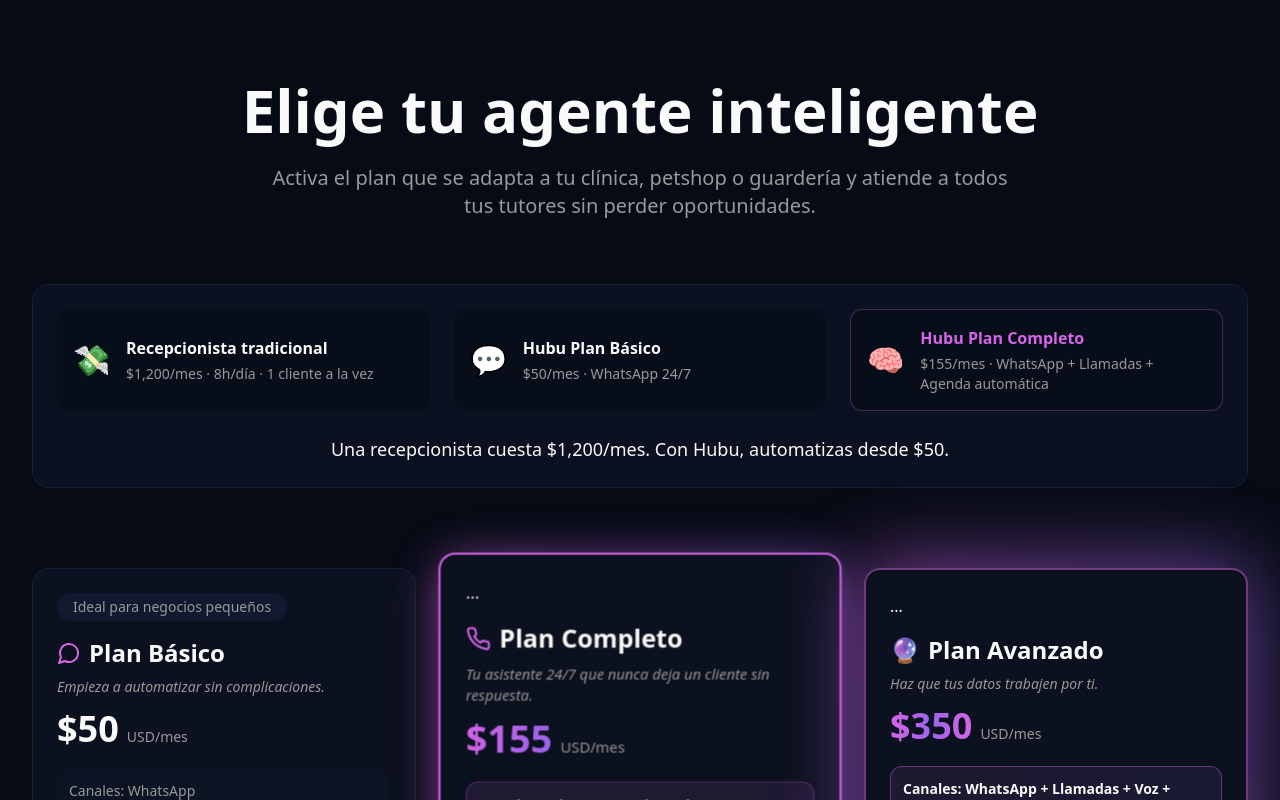
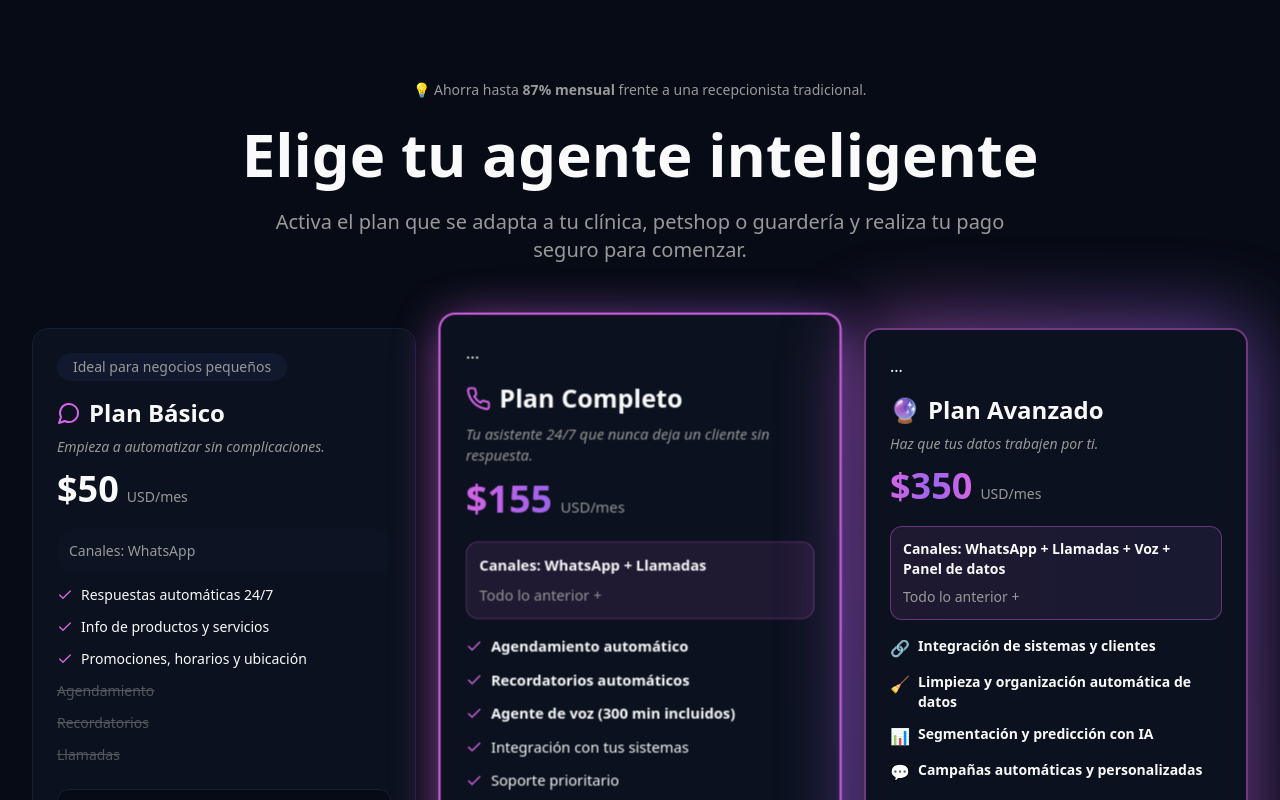
Before and after one commit to cristianpl1996/hubu-plan-pulse, a React (Vite) app: page / in a window 1280 px wide. Shown: the top 800 px of the page. Built offline with nearby package versions, Linux system fonts and the light colour scheme; the HTML template or start-up script is replaced by a standard one.

Commit message:
Refactor pricing section

```diff
--- a/src/components/PricingSection.tsx
+++ b/src/components/PricingSection.tsx
@@ -16,46 +16,15 @@ const PricingSection = () => {
       <div className="max-w-7xl mx-auto">
         {/* BLOQUE 1 - INTRODUCCIÓN */}
         <div className="text-center mb-16 animate-fade-in-up">
+          <p className="text-sm text-muted-foreground mb-6">
+            💡 Ahorra hasta <span className="font-semibold">87% mensual</span> frente a una recepcionista tradicional.
+          </p>
           <h2 className="text-4xl sm:text-5xl lg:text-6xl font-bold text-foreground mb-6">
             Elige tu agente inteligente
           </h2>
           <p className="text-lg sm:text-xl text-muted-foreground max-w-3xl mx-auto">
-            Activa el plan que se adapta a tu clínica, petshop o guardería y atiende a todos tus tutores sin perder oportunidades.
+            Activa el plan que se adapta a tu clínica, petshop o guardería y realiza tu pago seguro para comenzar.
           </p>
-        </div>
-
-        {/* BLOQUE 2 - ANCLAJE DE VALOR */}
-        <div className="mb-20 animate-fade-in-up" style={{ animationDelay: "0.1s" }}>
-          <div className="bg-muted/50 backdrop-blur-sm rounded-2xl p-6 border border-border">
-            <div className="grid grid-cols-1 md:grid-cols-3 gap-6">
-              <div className="flex items-center gap-4 p-4 rounded-xl bg-background/50">
-                <span className="text-3xl">💸</span>
-                <div>
-                  <div className="font-semibold text-foreground mb-1">Recepcionista tradicional</div>
-                  <div className="text-sm text-muted-foreground">$1,200/mes · 8h/día · 1 cliente a la vez</div>
-                </div>
-              </div>
-
-              <div className="flex items-center gap-4 p-4 rounded-xl bg-background/50">
-                <span className="text-3xl">💬</span>
-                <div>
-                  <div className="font-semibold text-foreground mb-1">Hubu Plan Básico</div>
-                  <div className="text-sm text-muted-foreground">$50/mes · WhatsApp 24/7</div>
-                </div>
-              </div>
-
-              <div className="flex items-center gap-4 p-4 rounded-xl bg-background/50 border border-primary/30">
-                <span className="text-3xl">🧠</span>
-                <div>
-                  <div className="font-semibold text-primary mb-1">Hubu Plan Completo</div>
-                  <div className="text-sm text-muted-foreground">$155/mes · WhatsApp + Llamadas + Agenda automática</div>
-                </div>
-              </div>
-            </div>
-            <div className="mt-6 text-center text-lg text-foreground font-medium">
-              Una recepcionista cuesta $1,200/mes. Con Hubu, automatizas desde $50.
-            </div>
-          </div>
         </div>
 
         {/* BLOQUE 3 - PLANES */}
```
